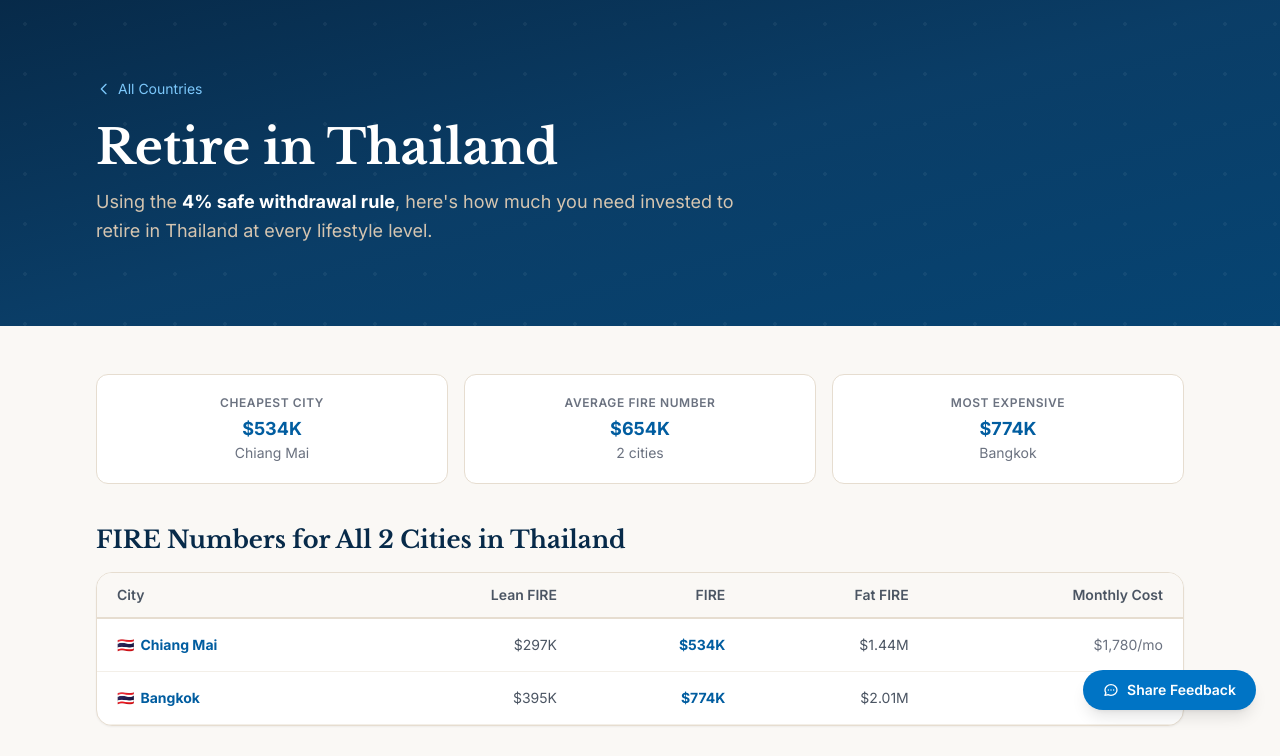
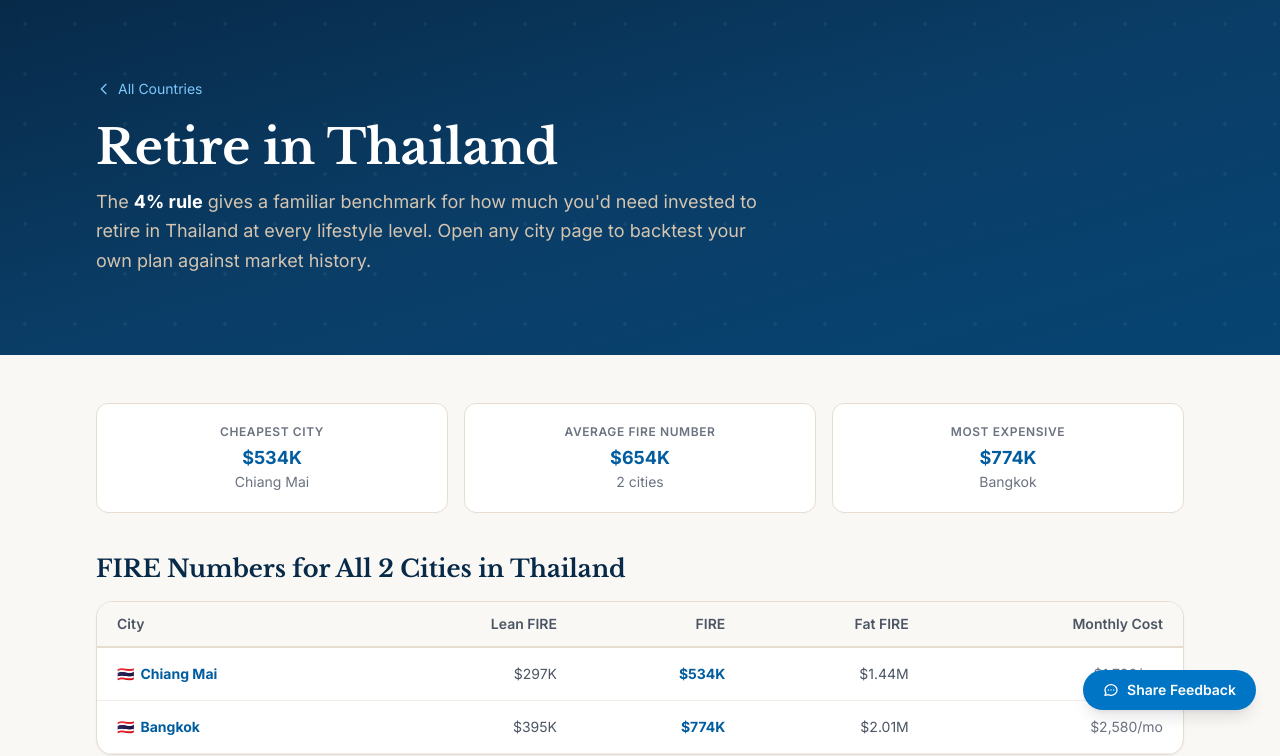
Before and after one commit to chrisHogan/PortfolioAtlas, an Astro site: page /retire-in/thailand in a window 1280 px wide. Shown: the part 66-822 px from the top of the page. Built offline with nearby package versions, Linux system fonts and the light colour scheme; Astro itself is replaced by a stand-in of ours.

Commit message:
fix: country-page subtitle frames the 4% rule as a benchmark, not the verdict
The static country-hub numbers are 4%-rule reference figures by design;
the backtest verdict lives on city pages. The old subtitle used gate
language ('how much you need'). New copy reuses the homepage's 'familiar
benchmark' framing and points readers to the city-page backtest.

```diff
--- a/src/pages/retire-in/[country].astro
+++ b/src/pages/retire-in/[country].astro
@@ -127,7 +127,7 @@ function getCountryDescription(): string {
         Retire in {countryInSentence}
       </h1>
       <p class="text-lg text-sand-300 max-w-2xl leading-relaxed">
-        Using the <strong class="text-white">4% safe withdrawal rule</strong>, here's how much you need invested to retire in {countryInSentence} at every lifestyle level.
+        The <strong class="text-white">4% rule</strong> gives a familiar benchmark for how much you'd need invested to retire in {countryInSentence} at every lifestyle level. Open any city page to backtest your own plan against market history.
       </p>
     </div>
   </section>
```
